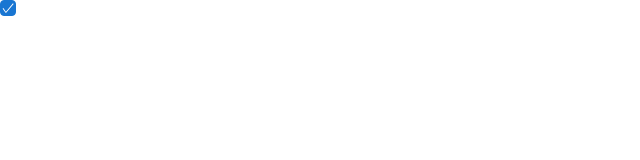
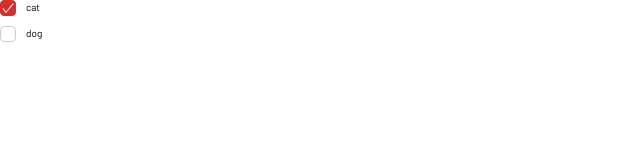
Before and after one commit to bat098/design-system, a React (Vite) app: page / in a window 1280 px wide. Shown: the top 160 px of the page, without its empty margins (0-640 px from the left). Built offline with nearby package versions, Linux system fonts and the light colour scheme.

Commit message:
add radio and radio group

```diff
--- a/src/App.tsx
+++ b/src/App.tsx
@@ -1,16 +1,33 @@
 import { useState } from 'react';
-import Checkbox from './components/Checkbox/Checkbox';
+import RadioBoxGroup from './components/RadioBoxGroup/RadioBoxGroup';
+import { RadioBoxGroupType } from './components/RadioBoxGroup/RadioBoxGroup.types';
 
 const App = () => {
-  const [value, setValue] = useState(true);
+  const [value, setValue] = useState('cat');
 
-  const handleOnChange = () => {
-    setValue((prev) => !prev);
-  };
+  const items: RadioBoxGroupType['items'] = [
+    {
+      label: 'cat',
+      value: 'cat',
+      color: 'danger',
+    },
+    {
+      label: 'dog',
+      value: 'dog',
+    },
+  ];
+
   return (
-    <div style={{ display: 'flex', gap: '1rem', flexWrap: 'wrap' }}>
-      <Checkbox value={value} onChange={handleOnChange} />
-    </div>
+    <>
+      <div style={{ display: 'flex', gap: '1rem', flexWrap: 'wrap' }}>
+        <RadioBoxGroup
+          items={items}
+          value={value}
+          name="group2"
+          onChange={setValue}
+        />
+      </div>
+    </>
   );
 };
 
--- /dev/null
+++ b/src/components/RadioBox/RadioBox.styled.tsx
@@ -0,0 +1,82 @@
+import styled, { css } from 'styled-components';
+import { RadioBoxType, CustomInpuType, PickSizeType } from './RadioBox.types';
+
+const disabledStyle = css`
+  opacity: 0.4;
+  cursor: not-allowed;
+`;
+
+const errorStyle = css`
+  border: 0.1rem solid ${(props) => props.theme.colors.danger};
+  background-color: ${(props) => props.theme.colors.white};
+`;
+
+const smallStyle = css`
+  width: 1.4rem;
+  height: 1.4rem;
+  font-size: 1.4rem;
+`;
+
+const mediumStyle = css`
+  width: 1.6rem;
+  height: 1.6rem;
+  font-size: 1.6rem;
+`;
+
+const largeStyle = css`
+  width: 1.8rem;
+  height: 1.8rem;
+  font-size: 1.8rem;
+`;
+
+const pickSizeStyle: PickSizeType = (size) => {
+  switch (size) {
+    case 'small':
+      return smallStyle;
+    case 'medium':
+    case undefined:
+      return mediumStyle;
+    case 'large':
+      return largeStyle;
+  }
+};
+
+export const Wrapper = styled.div`
+  position: relative;
+`;
+
+export const CustomInput = styled.div<CustomInpuType>`
+  color: ${(props) => props.theme.colors.white};
+  background-color: ${(props) =>
+    props.checked
+      ? props.color
+        ? props.theme.colors[props.color]
+        : props.theme.colors.primary
+      : props.theme.colors.white};
+  display: flex;
+  align-items: center;
+  justify-content: center;
+  border: 0.1rem solid
+    ${(props) =>
+      props.checked
+        ? props.color
+          ? props.theme.colors[props.color]
+          : props.theme.colors.primary
+        : props.theme.colors.gray};
+  border-radius: 0.4rem;
+  ${(props) => pickSizeStyle(props.size)}
+  ${(props) => props.disabled && disabledStyle}
+  ${(props) => props.isError && errorStyle}
+`;
+
+export const Input = styled.input<RadioBoxType>`
+  appearance: none;
+  width: 0;
+  height: 0;
+  padding: 0;
+  margin: 0;
+  border: none;
+  background-color: transparent;
+  opacity: 0;
+  position: absolute;
+`;
--- /dev/null
+++ b/src/components/RadioBox/RadioBox.tsx
@@ -0,0 +1,52 @@
+import { RadioBoxType } from './RadioBox.types';
+import { VscCheck } from 'react-icons/vsc';
+import { useRef } from 'react';
+import { CustomInput, Input, Wrapper } from './RadioBox.styled';
+
+const RadioBox = (props: RadioBoxType) => {
+  const {
+    disabled = false,
+    value = '',
+    onChange = () => {},
+    size = 'medium',
+    isError = false,
+    color = 'primary',
+    checked = false,
+    ...rest
+  } = props;
+
+  const inputRef = useRef<HTMLInputElement>(null);
+
+  const handleClick = () => {
+    if (inputRef.current) {
+      inputRef.current.click();
+    }
+  };
+
+  return (
+    <Wrapper onClick={handleClick}>
+      <Input
+        ref={inputRef}
+        id={props.id}
+        type="radio"
+        value={value}
+        onChange={onChange}
+        disabled={disabled}
+        checked={checked}
+        {...rest}
+      />
+      <CustomInput
+        value={value}
+        size={size}
+        disabled={disabled}
+        isError={isError}
+        color={color}
+        checked={checked}
+      >
+        <VscCheck />
+      </CustomInput>
+    </Wrapper>
+  );
+};
+
+export default RadioBox;
--- /dev/null
+++ b/src/components/RadioBoxGroup/Radio.styled.ts
@@ -0,0 +1,13 @@
+import styled from 'styled-components';
+
+export const Root = styled.div`
+  display: flex;
+  flex-direction: column;
+  gap: 1rem;
+`;
+
+export const Row = styled.label`
+  display: inline-flex;
+  gap: 1rem;
+  cursor: pointer;
+`;
--- /dev/null
+++ b/src/components/RadioBoxGroup/RadioBoxGroup.tsx
@@ -0,0 +1,31 @@
+import RadioBox from '../RadioBox/RadioBox';
+import { Root, Row } from './Radio.styled';
+import { HandleChangeType, RadioBoxGroupType } from './RadioBoxGroup.types';
+
+const RadioBoxGroup = (props: RadioBoxGroupType) => {
+  const { onChange = () => {}, value: val, items = [], name = '' } = props;
+
+  const handleChange: HandleChangeType = (e) => {
+    onChange(e.target.value);
+  };
+  return (
+    <Root>
+      {items.map(({ label, value, color, size }, index) => (
+        <Row key={index}>
+          <RadioBox
+            size={size}
+            color={color}
+            name={name}
+            key={index}
+            value={value}
+            onChange={handleChange}
+            checked={val === value}
+          />
+          {label}
+        </Row>
+      ))}
+    </Root>
+  );
+};
+
+export default RadioBoxGroup;
```
Also changed, not shown: src/components/RadioBox/RadioBox.types.ts (added, +23 -0 lines), src/components/RadioBoxGroup/RadioBoxGroup.types.ts (added, +15 -0 lines), 1 other file (tests, documents, lock files or other folders).
